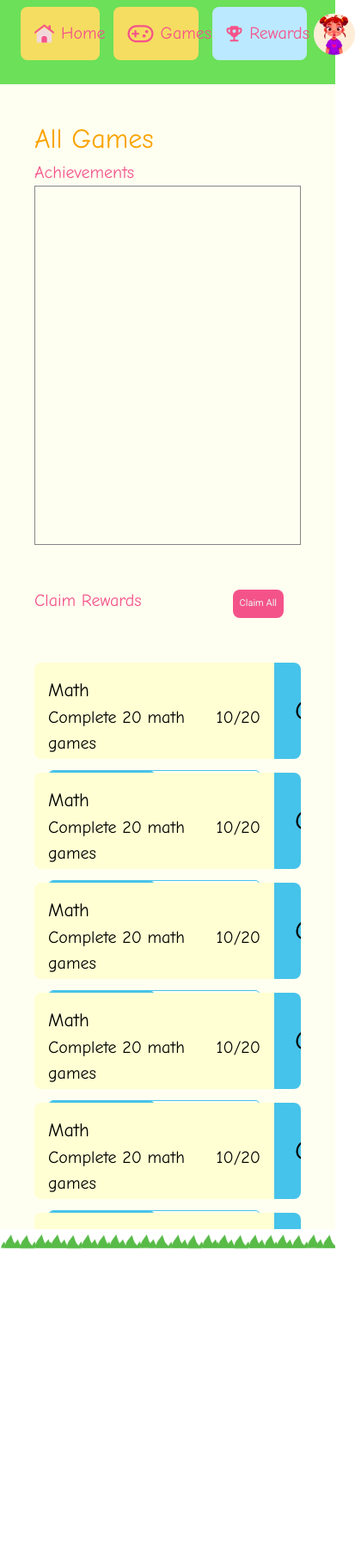
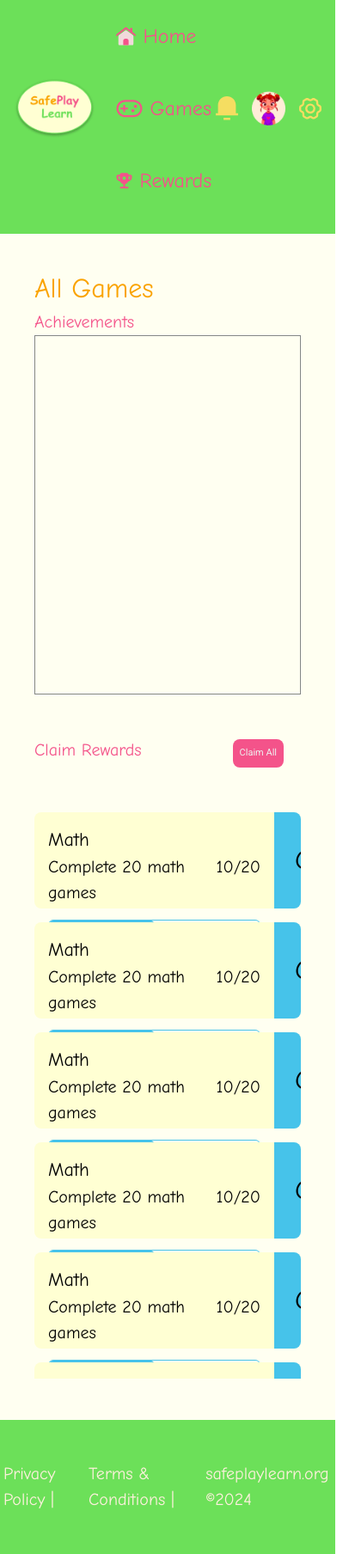
Before and after one commit to yaqeen009/DCIT302-Semester-Project, a React (Vite) app in the folder frontend/: page /rewards in a window 390 px wide. Shown: the whole page at 86% size, 413 px wide, since content can reach past the window. Before the commit the page ends 1430 px from the top, so only its background shows below. Built offline with nearby package versions, Linux system fonts and the light colour scheme.

Commit message:
Updated Files

```diff
--- a/frontend/src/App.jsx
+++ b/frontend/src/App.jsx
@@ -11,6 +11,7 @@ import { Routes, Route, useLocation } from "react-router-dom"
 function App() {
   const location = useLocation()
   const showHeader = location.pathname !== "/"
+  const showFooter = location.pathname !== "/"
 
 
     return (
@@ -25,6 +26,7 @@ function App() {
           <Route path="/settings" element={<Settings />} />
         </Routes>
       </div>
+      {showFooter && <Footer/>}
     </div>
   )
 }
--- a/frontend/src/components/footer.jsx
+++ b/frontend/src/components/footer.jsx
@@ -1,9 +1,13 @@
-import grass from "../assets/Grass.svg"
+import grass from "../assets/Grass.svg";
 
 const Footer = () => {
-    return (
-            <img className="fixed -buttom-3 left-0 rotate-180 w-full" src={grass} />
-     );
-}
+  return (
+    <div className="footer font-comic text-label bottom-0 z-30 bg-primary-100 w-full h-fit flex flex-row py-12 align-middle justify-center relative text-secondary-100">
+            <p className="text-body mx-1">Privacy Policy |</p>
+            <p className="text-body mx-1">Terms & Conditions |</p>
+            <p className="text-body mx-1">safeplaylearn.org ©2024</p>
+    </div>
+  );
+};
 
 export default Footer;
--- a/frontend/src/components/header.jsx
+++ b/frontend/src/components/header.jsx
@@ -1,10 +1,11 @@
-import React from 'react';
-import { useNavigate } from 'react-router-dom';
+import React from "react";
+import { useNavigate } from "react-router-dom";
 import logo from "../assets/Logo.png";
 import home from "../assets/home.svg";
 import games from "../assets/games.svg";
 import rewards from "../assets/rewards.svg";
 import settings from "../assets/settings.svg";
+import notiOff from "../assets/noti-off.svg"
 import NavComponent from "./navComp";
 
 import avatar from "../assets/avatar.png";
@@ -13,7 +14,7 @@ const Header = () => {
   const navigate = useNavigate();
 
   const handleSettingsClick = () => {
-    navigate('/settings'); // Navigate to the settings page
+    navigate("/settings"); // Navigate to the settings page
   };
 
   return (
@@ -22,14 +23,22 @@ const Header = () => {
         <div>
           <img src={logo} alt="Logo" />
         </div>
-        <div className="flex flex-row">
+        <div className="flex flex-row sm:flex-col">
           <NavComponent icon={home} navName={"Home"} path={"/home"} />
           <NavComponent icon={games} navName={"Games"} path={"/games"} />
           <NavComponent icon={rewards} navName={"Rewards"} path={"/rewards"} />
         </div>
         <div className="flex flex-row items-center">
-          <img src={avatar} alt="Avatar" />
-          <button onClick={handleSettingsClick} className="ml-4 h-8 w-8 flex items-center justify-center">
+          <button className="mr-4 h-8 w-8 flex items-center justify-center">
+            <img src={notiOff} alt="notification" />
+          </button>
+          <button>
+            <img src={avatar} alt="Avatar" />
+          </button>
+          <button
+            onClick={handleSettingsClick}
+            className="ml-4 h-8 w-8 flex items-center justify-center"
+          >
             <img src={settings} alt="Settings" className="h-full w-full" />
           </button>
         </div>
--- a/frontend/src/components/navComp.jsx
+++ b/frontend/src/components/navComp.jsx
@@ -17,10 +17,10 @@ const NavComponent = ({ icon, navName, path }) => {
   return (
     <Link to={path}>
       <div
-        className={`p-4 font-comic text-body  m-2 h-fit rounded-lg text-primary-400 inline-flex align-middle cursor-pointer ${
+        className={`p-4 font-comic xl:text-body md:text-tablet-body text-mobile-headline m-2 h-fit rounded-lg text-primary-400 inline-flex align-middle cursor-pointer ${
           isClicked
-            ? " bg-success-400 hover:bg-success-100"
-            : "bg-primary-200 hover:bg-primary-300"
+            ? " bg-success-400 hover:bg-success-100 sm:bg-transparent sm:hover:bg-transparent"
+            : "bg-primary-200 hover:bg-primary-300 sm:bg-transparent sm:hover:bg-transparent"
         }`}
         onClick={handleClick}
       >
--- a/frontend/src/pages/games.jsx
+++ b/frontend/src/pages/games.jsx
@@ -4,11 +4,15 @@ import Game from "../components/game";
 import Card from "../components/card";
 import beach from "../assets/beach.png"
 import sunset from "../assets/sunset.png"
+import grass from "../assets/Grass.svg"
 
 const Games = () => {
   return (
-    <div>
-      <div className="home font-comic my-10 mx-10 z-0">
+    <div className="relative">
+      <div className="absolute -top-20 left-0 w-full z-10">
+        <img src={grass} alt="Grass" className="w-full" />
+      </div>
+      <div className="games font-comic my-10 mx-10 z-0">
         <h1 className="text-primary-300 text-headline">All Games</h1>
         <div className="games flex flex-col">
           <div className="flex flex-row justify-between">
@@ -122,6 +126,7 @@ const Games = () => {
             </div>
           </div>
         </div>
+        <img className="absolute -bottom-20 left-0 w-full z-10 rotate-180" src={grass} />
       </div>
     </div>
   );
--- a/frontend/src/pages/home.jsx
+++ b/frontend/src/pages/home.jsx
@@ -1,6 +1,5 @@
 import girl from "../assets/girl.png";
 import NavComponent from "../components/navComp";
-import Footer from "../components/footer";
 import play from "../assets/play2.svg";
 import Game from "../components/game";
 import Card from "../components/card";
@@ -81,7 +80,7 @@ const Home = () => {
           </div>
 
           <h1 className="text-body text-primary-400 my-4">New games</h1>
-          <div className="flex flex-row justify-between mb-2">
+          <div className="flex flex-row justify-between mb-12">
             <div className="flex-col">
               <Game
                 bgColor={"bg-primary-400"}
@@ -119,7 +118,7 @@ const Home = () => {
           </div>
         </div>
       </div>
-      <Footer/>
+      <img className="absolute -bottom-12 left-0 w-full z-10 rotate-180" src={grass} />
     </div>
   );
 };
--- a/frontend/src/pages/rewards.jsx
+++ b/frontend/src/pages/rewards.jsx
@@ -1,15 +1,14 @@
 import Button from "../components/button";
 import grass from "../assets/Grass.svg";
-import Footer from "../components/footer";
 import Achievement from "../components/achievement";
 
 const Rewards = () => {
   return (
-    <div>
-      <div className="home font-comic mt-10 mx-10 z-0">
-        <div className="absolute mt-8 top-10 left-0 w-full z-10">
-          <img src={grass} alt="Grass" className="w-full" />
-        </div>
+    <div className="relative">
+      <div className="absolute -top-20 left-0 w-full z-10">
+        <img src={grass} alt="Grass" className="w-full" />
+      </div>
+      <div className="rewards font-comic mt-10 mx-10 z-0">
         <h1 className="text-primary-300 text-headline">All Games</h1>
         <div className="flex flex-col">
           <section className="achievement-box mb-8">
@@ -21,7 +20,7 @@ const Rewards = () => {
               <h1 className="text-primary-400 text-body">Claim Rewards</h1>
               <Button btnName={"Claim All"} btnType={"button"} />
             </div>
-            <div className="overflow-y-scroll w-full h-[80vh]">
+            <div className="overflow-y-scroll w-full h-[80vh] mb-12">
                 <Achievement/>
                 <Achievement/>
                 <Achievement/>
@@ -32,8 +31,8 @@ const Rewards = () => {
             </div>
           </section>
         </div>
+        <img className="absolute -bottom-12 left-0 w-full z-10 rotate-180" src={grass} />
       </div>
-      <Footer />
     </div>
   );
 };
--- a/frontend/tailwind.config.js
+++ b/frontend/tailwind.config.js
@@ -63,7 +63,10 @@ module.exports = {
         '2dp':'0px 3px 3px 0px rgba(0, 0, 0, 0.14), 0px 3px 4px 0px rgba(0, 0, 0, 0.12), 0px 1px 8px 0px rgba(0, 0, 0, 0.20)',
         '3dp':'0px 6px 10px 0px rgba(0, 0, 0, 0.14), 0px 1px 18px 0px rgba(0, 0, 0, 0.12), 0px 3px 5px 0px rgba(0, 0, 0, 0.20)',
         '4dp':'0px 12px 17px 2px rgba(0, 0, 0, 0.14), 0px 5px 22px 4px rgba(0, 0, 0, 0.12), 0px 7px 8px 0px rgba(0, 0, 0, 0.20) '
-      }
+      },
+      screens:{
+        'sm':{'max': '640px'}
+      },
     },
   },
   plugins: [],
```
Also changed, not shown: frontend/src/assets/noti-off.svg (added), frontend/src/assets/noti-on.svg (added).
